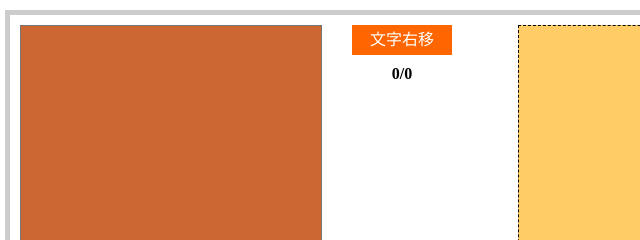
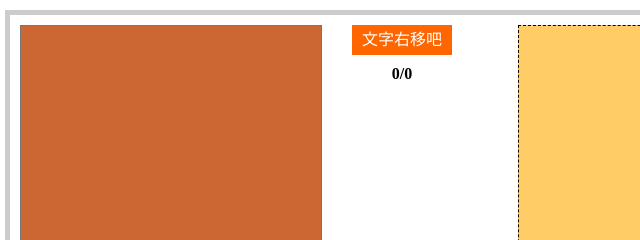
Before and after one commit to weige11/qimo2banzhangsan, a plain HTML site: page index.html in a window 1280 px wide. Shown: the top 240 px of the page, 220-860 px from the left. Drawn offline with Linux system fonts and the light colour scheme.

Commit message:
index.html文件第一次提交

```diff
--- a/index.html
+++ b/index.html
@@ -80,7 +80,7 @@ window.onload=function(){
 	<div id="box">
     	<textarea id="text" cols="20" rows="20"></textarea>
         <div id="mid">
-        	<input id="button" type="button" value="文字右移"/>
+        	<input id="button" type="button" value="文字右移吧"/>
             <strong>0/0</strong>
             <ul>
             	<li></li>
```
